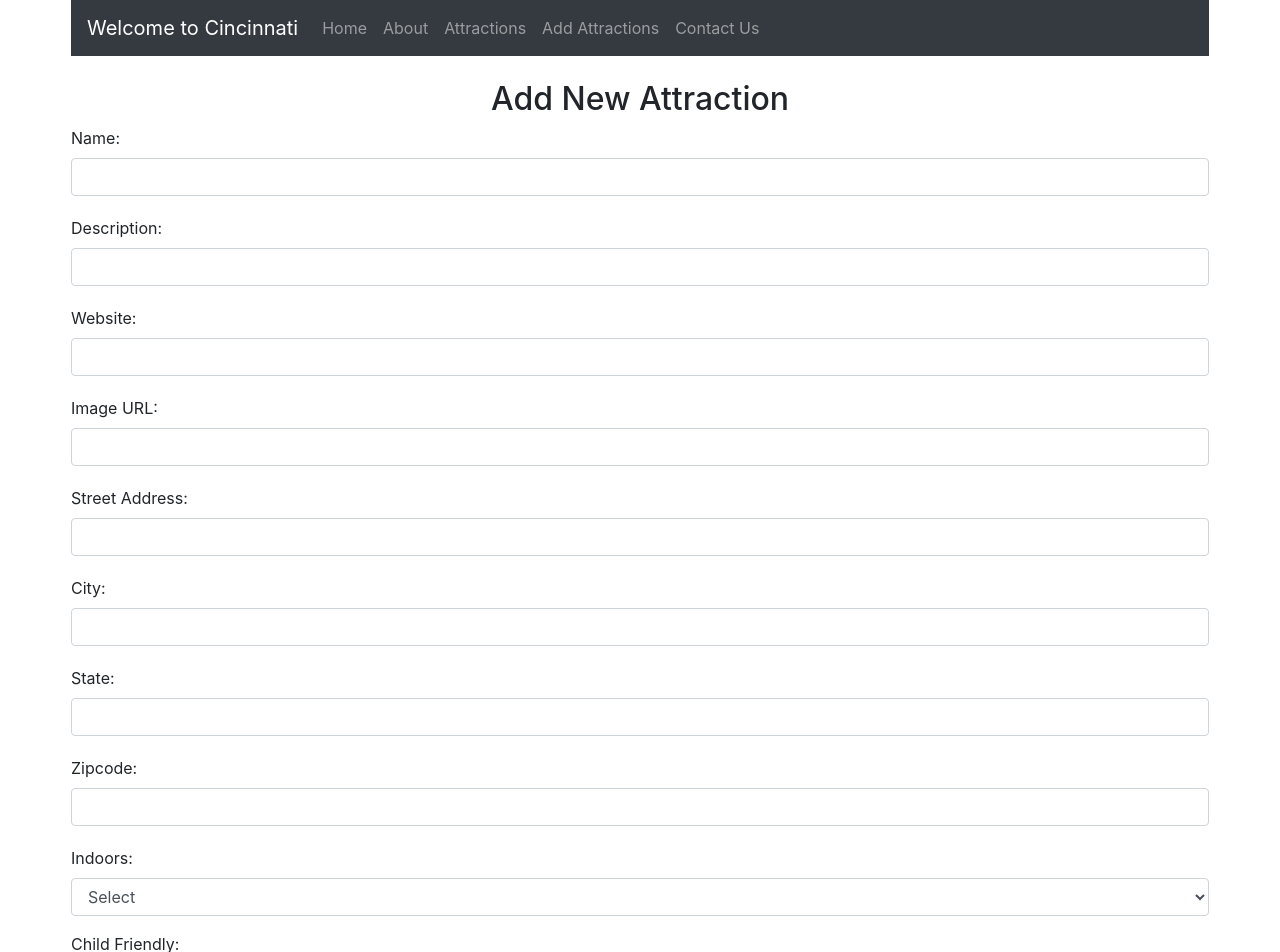
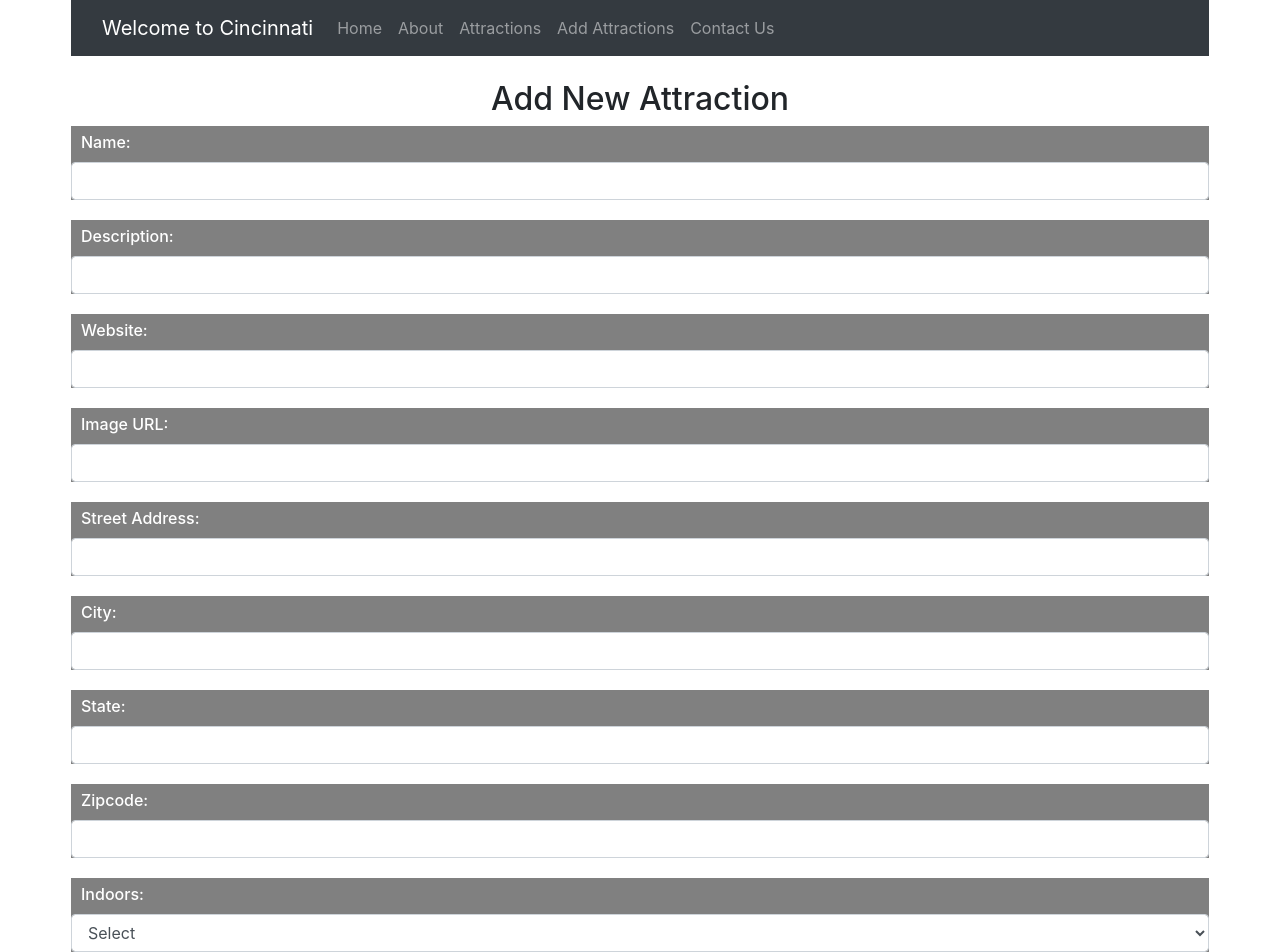
Before and after one commit to jayhun0521/CincinnatiTourismSite, a React (Create React App) app: page /addattractions in a window 1280 px wide. Shown: the top 952 px of the page. Built offline with nearby package versions, Linux system fonts and the light colour scheme.

Commit message:
updating files

```diff
--- a/src/App.css
+++ b/src/App.css
@@ -36,3 +36,15 @@
     transform: rotate(360deg);
   }
 }
+
+#name-box{
+  background-color: grey;
+  color: white;
+  font-weight: 500;
+
+}
+
+label {
+  margin-left: 10px;
+  margin-top: 4px;
+}
--- a/src/App.js
+++ b/src/App.js
@@ -2,6 +2,7 @@ import React from 'react';
 import { BrowserRouter as Router, Route } from 'react-router-dom';
 import 'bootstrap/dist/css/bootstrap.min.css';
 import 'bootstrap/dist/js/bootstrap.bundle.min';
+import './App.css';
 
 import Navbar from './components/Navbar';
 import Home from './components/Home';
--- a/src/components/AddAttractions.js
+++ b/src/components/AddAttractions.js
@@ -123,62 +123,62 @@ class AddAttractions extends Component {
               <div className='containerAddPage'>
                   <h2 className='text-center' id="header-text">Add New Attraction</h2>
                   <form className='add' onSubmit={this.onSubmit}>
-                      <div className="form-group">
+                      <div className="form-group" id="name-box">
                           <label>Name:</label>
                           <input type='text' required className='form-control inputs'
                           value={this.state.name} onChange={this.onChangeName}>
                           </input>
                       </div>
-                      <div className="form-group">
+                      <div className="form-group" id="name-box">
                           <label>Description: </label>
                           <input type='text' required
                           className='form-control'
                           value={this.state.description} onChange={this.onChangeDescription}>
                           </input>
                       </div>
-                      <div className="form-group">
+                      <div className="form-group" id="name-box">
                           <label>Website: </label>
                           <input type='text' required
                           className='form-control'
                           value={this.state.website} onChange={this.onChangeWebsite}>
                           </input>
                       </div>
-                      <div className="form-group">
+                      <div className="form-group" id="name-box">
                           <label>Image URL: </label>
                           <input type='text' required
                            className='form-control'
                           value={this.state.imageURL} onChange={this.onChangeImageURL}>
                           </input>
                       </div>
-                      <div className="form-group">
+                      <div className="form-group" id="name-box">
                           <label>Street Address: </label>
                           <input type='text' required
                           className='form-control'
                           value={this.state.location.address} onChange={this.onChangeAddress}>
                           </input>
                       </div>
-                      <div className="form-group">
+                      <div className="form-group" id="name-box">
                           <label>City: </label>
                           <input type='text' required
                           className='form-control'
                           value={this.state.location.city} onChange={this.onChangeCity}>
                           </input>
                       </div>
-                      <div className="form-group">
+                      <div className="form-group" id="name-box">
                           <label>State: </label>
                           <input type='text' required
                           className='form-control'
                           value={this.state.location.state} onChange={this.onChangeState}>
                           </input>
                       </div>
-                      <div className="form-group">
+                      <div className="form-group" id="name-box">
                           <label>Zipcode: </label>
                           <input type='text' required
                            className='form-control'
                           value={this.state.location.zipcode} onChange={this.onChangeZipcode}>
                           </input>
                       </div>
-                      <div className="form-group">
+                      <div className="form-group" id="name-box">
                           <label>Indoors: </label>
                           <div className="select-style">
                           <select required
@@ -190,7 +190,7 @@ class AddAttractions extends Component {
                           </select>
                           </div>
                       </div>
-                      <div className="form-group">
+                      <div className="form-group" id="name-box">
                           <label>Child Friendly: </label>
                           <div className="select-style">
                           <select required
--- a/src/components/Navbar.js
+++ b/src/components/Navbar.js
@@ -6,6 +6,7 @@ export default class Navbar extends Component {
   render() {
     return (
       <nav className="navbar navbar-dark bg-dark navbar-expand-lg">
+         <div class="container-fluid">
         <Link to="/" className="navbar-brand">
           Welcome to Cincinnati
         </Link>
@@ -38,6 +39,7 @@ export default class Navbar extends Component {
             </li>
           </ul>
         </div>
+        </div>
       </nav>
     );
   }
```
Also changed, not shown: src/index.css (line endings or trailing spaces).
